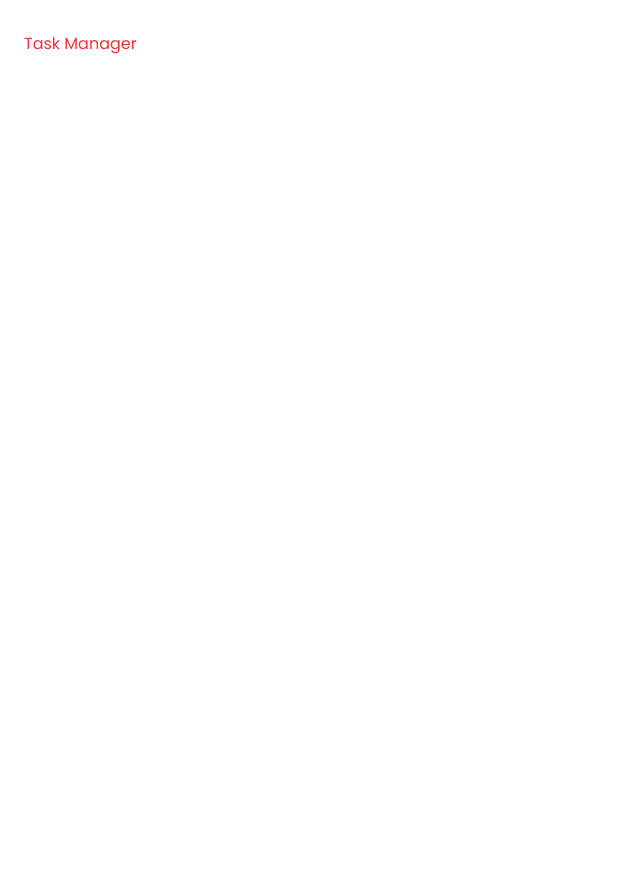
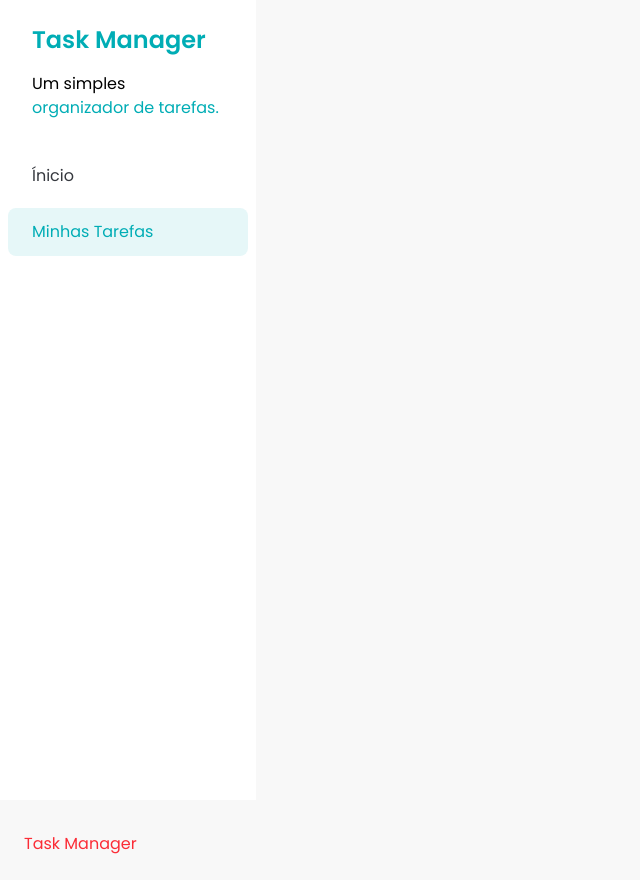
Before and after one commit to andressouza25/fsc-task-frontend, a React (Vite) app: page / in a window 1280 px wide. Shown: the whole page, without its empty margins (0-640 px from the left). Before the commit the page ends 800 px from the top, so only its background shows below. Built offline with nearby package versions, Linux system fonts and the light colour scheme.

Commit message:
feat: add Sidebar and SidebarButton component

```diff
--- a/src/App.jsx
+++ b/src/App.jsx
@@ -1,6 +1,9 @@
+import Sidebar from './components/Sidebar'
+
 function App() {
   return (
     <div>
+      <Sidebar />
       <h1 className="mt-2 p-6 text-red-500">Task Manager</h1>
     </div>
   )
--- /dev/null
+++ b/src/components/Sidebar.jsx
@@ -0,0 +1,22 @@
+import SidebarButton from './SidebarButton'
+
+const Sidebar = () => {
+  return (
+    <div className="h-screen w-64 bg-white">
+      <div className="space-y-4 px-8 py-6">
+        <h1 className="text-2xl font-semibold text-[#00ADB5]">Task Manager</h1>
+        <p>
+          Um simples{' '}
+          <span className="text-[#00ADB5]">organizador de tarefas.</span>
+        </p>
+      </div>
+
+      <div className="flex flex-col gap-2 p-2">
+        <SidebarButton variant="unselected">Ínicio</SidebarButton>
+        <SidebarButton variant="selected">Minhas Tarefas</SidebarButton>
+      </div>
+    </div>
+  )
+}
+
+export default Sidebar
--- /dev/null
+++ b/src/components/SidebarButton.jsx
@@ -0,0 +1,18 @@
+const SidebarButton = ({ children, variant }) => {
+  const getVariantClasses = () => {
+    if (variant === 'unselected') {
+      return 'text-[#35383E]'
+    }
+
+    if (variant === 'selected') {
+      return 'bg-[#E6F7F8] text-[#00ADB5]'
+    }
+  }
+  return (
+    <a href="#" className={`rounded-lg px-6 py-3 ${getVariantClasses()}`}>
+      {children}
+    </a>
+  )
+}
+
+export default SidebarButton
--- a/src/index.css
+++ b/src/index.css
@@ -133,4 +133,8 @@
       'Poppins', ui-sans-serif, system-ui, sans-serif, 'Apple Color Emoji',
       'Segoe UI Emoji', 'Segoe UI Symbol', 'Noto Color Emoji';
   }
+
+  body {
+    @apply bg-[#f8f8f8];
+  }
 }
```
